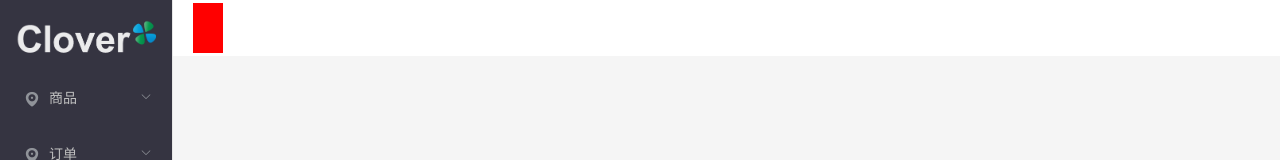
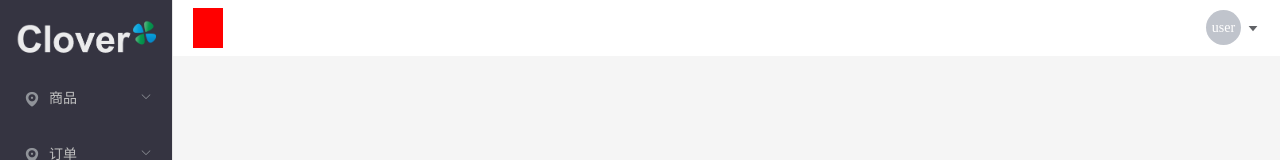
Before and after one commit to Lifaliang1996/ShopAdmin, a Vue app: page / in a window 1280 px wide. Shown: the top 160 px of the page. Built offline with nearby package versions, Linux system fonts and the light colour scheme; sample sign-in values are in the browser's storage.

Commit message:
顶部导航栏

```diff
--- a/public/index.html
+++ b/public/index.html
@@ -5,7 +5,7 @@
     <meta http-equiv="X-UA-Compatible" content="IE=edge">
     <meta name="viewport" content="width=device-width,initial-scale=1.0">
     <link rel="icon" href="<%= BASE_URL %>favicon.ico">
-    <title>shop-admin</title>
+    <title>四叶草</title>
   </head>
   <body>
     <noscript>
--- a/src/common/scss/element-variables.scss
+++ b/src/common/scss/element-variables.scss
@@ -8,6 +8,7 @@ $--font-path: '~element-ui/lib/theme-chalk/fonts';
 
 .el-menu {
   background-color: #353441;
+  overflow: hidden;
 }
 
 .el-menu-item {
--- a/src/views/Index.vue
+++ b/src/views/Index.vue
@@ -1,11 +1,7 @@
 <template>
 	<div id="index">
-		<el-menu
-			class="el-menu-vertical-demo"
-			@open="handleOpen"
-			@close="handleClose"
-			:collapse="isCollapse"
-		>
+		<!-- 侧边导航 -->
+		<el-menu class="el-menu-vertical-demo" :collapse="isCollapse" unique-opened>
 			<div class="home-icon">
 				<img v-if="!isCollapse" src="@/assets/img/index/logo.png" alt />
 				<img v-else src="@/assets/img/index/logo-collapse.png" alt />
@@ -26,14 +22,29 @@
 			</el-submenu>
 		</el-menu>
 
-		<div class="right">
+		<div class="right-box">
+			<!-- 顶部导航 -->
 			<div class="header-bar">
-				<div class="sider-trigger" @click="collapse"></div>
+				<div class="header-left">
+					<div class="sider-trigger" @click="collapse"></div>
+				</div>
+				<div class="header-right">
+					<el-dropdown>
+						<span class="dropdown-link">
+							<el-avatar :size="35" class="avatar">user</el-avatar>
+							<i class="el-icon-caret-bottom"></i>
+						</span>
+						<el-dropdown-menu slot="dropdown">
+							<el-dropdown-item>消息中心</el-dropdown-item>
+							<el-dropdown-item>退出登录</el-dropdown-item>
+						</el-dropdown-menu>
+					</el-dropdown>
+				</div>
 			</div>
+
+			<!-- 内容主体 -->
 			<div class="content"></div>
 		</div>
-
-		<router-view></router-view>
 	</div>
 </template>
 
@@ -48,8 +59,6 @@ export default {
 		};
 	},
 	methods: {
-		handleOpen(key, keyPath) {},
-		handleClose(key, keyPath) {},
 		collapse() {
 			this.isCollapse = !this.isCollapse;
 		}
@@ -86,7 +95,7 @@ export default {
 	}
 }
 
-.right {
+.right-box {
 	display: flex;
 	flex-direction: column;
 	width: 100%;
@@ -95,15 +104,38 @@ export default {
 	.header-bar {
 		display: flex;
 		align-items: center;
+		justify-content: space-between;
 		padding: 0 20px;
 		width: 100%;
 		height: 60px;
 		background-color: #fff;
 
-		.sider-trigger {
-			width: 30px;
-			height: 50px;
-			background-color: red;
+		.header-left {
+			display: flex;
+			align-items: center;
+			height: 100%;
+
+			.sider-trigger {
+				width: 30px;
+				height: 40px;
+				background-color: red;
+			}
+		}
+
+		.header-right {
+			display: flex;
+			height: 100%;
+
+			.dropdown-link {
+        display: flex;
+        align-items: center;
+        height: 100%;
+				cursor: pointer;
+
+        .avatar {
+          margin-right: 5px;
+        }
+			}
 		}
 	}
 
```
